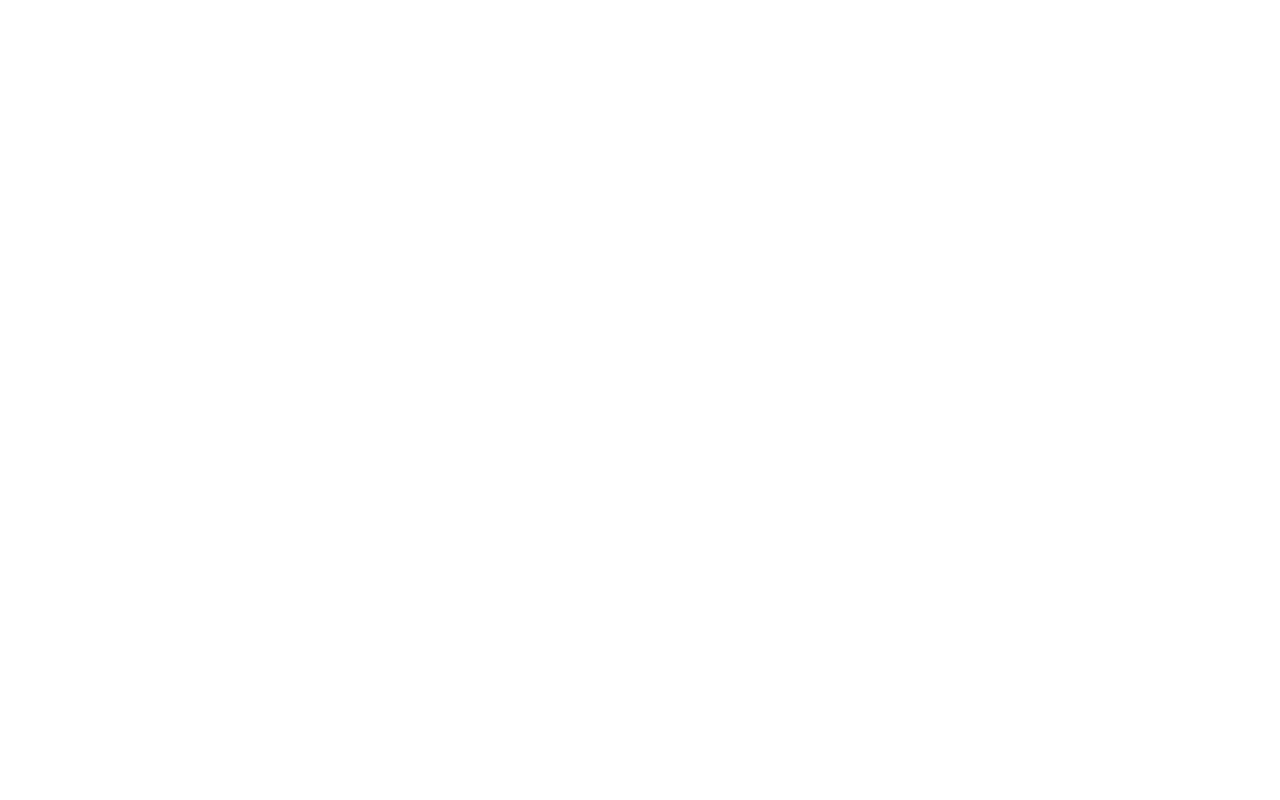
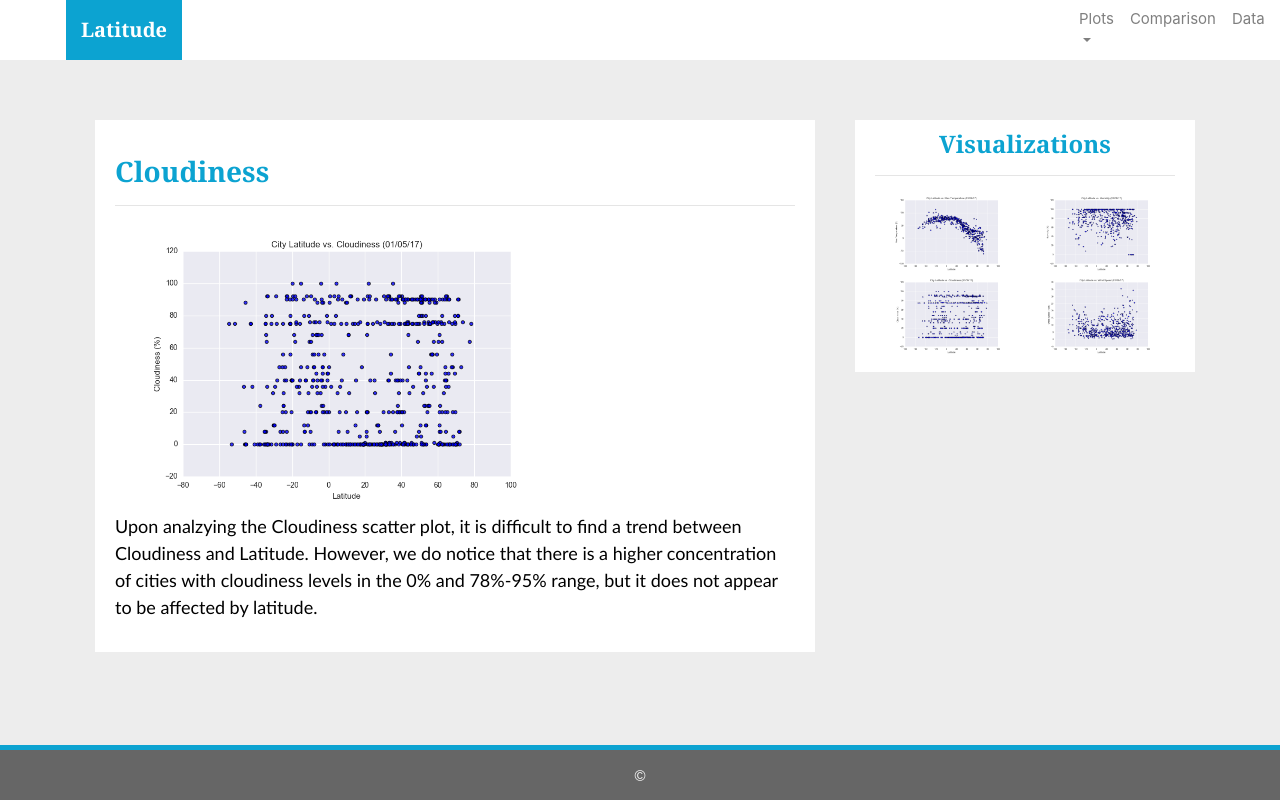
Before and after one commit to tatianafrattale/Web-Design-Challenge, a plain HTML site: page cloudiness.html in a window 1280 px wide. Drawn offline with nearby package versions, Linux system fonts and the light colour scheme.

Commit message:
cloudiness page

```diff
--- a/cloudiness.html
+++ b/cloudiness.html
@@ -0,0 +1,116 @@
+<!DOCTYPE html>
+<html lang="en-us">
+
+<head>
+  <meta charset="UTF-8">
+  <title>Cloudiness</title>
+  <!-- style css -->
+  <link rel="stylesheet" href="reset.css">
+  <!-- Bootstrap CSS -->
+  <link rel="stylesheet" href="https://maxcdn.bootstrapcdn.com/bootstrap/4.0.0/css/bootstrap.min.css" integrity="sha384-Gn5384xqQ1aoWXA+058RXPxPg6fy4IWvTNh0E263XmFcJlSAwiGgFAW/dAiS6JXm" crossorigin="anonymous">
+  <script src="https://code.jquery.com/jquery-3.3.1.slim.min.js" integrity="sha384-q8i/X+965DzO0rT7abK41JStQIAqVgRVzpbzo5smXKp4YfRvH+8abtTE1Pi6jizo" crossorigin="anonymous"></script>
+  <script src="https://cdnjs.cloudflare.com/ajax/libs/popper.js/1.14.7/umd/popper.min.js" integrity="sha384-UO2eT0CpHqdSJQ6hJty5KVphtPhzWj9WO1clHTMGa3JDZwrnQq4sF86dIHNDz0W1" crossorigin="anonymous"></script>
+  <script src="https://stackpath.bootstrapcdn.com/bootstrap/4.3.1/js/bootstrap.min.js" integrity="sha384-JjSmVgyd0p3pXB1rRibZUAYoIIy6OrQ6VrjIEaFf/nJGzIxFDsf4x0xIM+B07jRM" crossorigin="anonymous"></script>
+  <!-- Set the style with style.css -->
+  <link rel="stylesheet" type="text/css" href="style.css">
+</head>
+    <body>
+        <!-- Navigation -->
+        <div class="navigation">
+            <nav class="navbar navbar-expand-lg navbar-light">
+              <div class="col-sm-12 col-md-2">
+                <a class="navbar-brand" style="background-color:rgb(12, 163, 209);" href="index.html">Latitude</a>
+                <button class="navbar-toggler border border-black " type="button" data-toggle="collapse" data-target="#navbarSupportedContent"
+                aria-controls="navbarSupportedContent" aria-expanded="true" aria-label="Toggle navigation">
+                <span class="navbar-toggler-icon"></span>
+                </button>
+              </div>
+              <div class="col-sm-12 col-md-8"></div>
+                <!-- add drop down buttons  -->
+                <div class="col-sm-12 col-md-2">
+                <div class="collapse navbar-collapse" id="navbarSupportedContent">
+                  <ul class="navbar-nav mr-auto">
+                    <li class="nav-item dropdown">
+                      <a class="nav-link dropdown-toggle" id="navbarDropdown" role="button" data-toggle="dropdown" aria-haspopup="true" aria-expanded="false">
+                        Plots
+                      </a>
+                      <div class="dropdown-menu" aria-labelledby="navbarDropdown">
+                        <a class="dropdown-item" href="maxtemp.html">Max Temperature</a>
+                        <a class="dropdown-item" href="humidity.html">Humidity</a>
+                        <a class="dropdown-item" href="cloudiness.html">Cloudiness</a>
+                        <a class="dropdown-item" href="windspeed.html">Wind Speed</a>
+
+                      </div>
+                    </li>
+                    <li class="nav-item">
+                      <a class="nav-link" href="comparison.html">Comparison</a>
+                    </li>
+                    <li class="nav-item">
+                      <a class="nav-link" href="data.html">Data</a>
+                    </li>
+
+                  </ul>
+                </div>
+                </div>
+            </nav>
+        </div>
+        <!-- Navigation end -->
+
+        <!-- Start of the content -->
+      <div class="container">
+        <div class="row">
+          <div class="col-sm-12 col-md-8">
+              <div class=box>
+                <h3>Cloudiness</h3>
+                <hr>
+                <div class="col-8">
+                <img src="assets/Fig3.png" alt="Cloudiness">
+                </div>
+                <p>Upon analzying the Cloudiness scatter plot, it is difficult to find a trend between Cloudiness and Latitude. However, we do notice that there is a higher concentration of cities with cloudiness levels in the 0% and 78%-95% range, but it does not appear to be affected by latitude.</p>
+          </div>
+        </div>
+          <div class="col-sm-12 col-md-4">
+
+            <!-- Start of Visualizations imageNav Area -->
+        <div class=box>
+            <section id="imageNav-area">
+              <div class="imageNav-content">
+                <h4 class="imageNav-header">Visualizations</h4>
+                <hr>
+                <div class="container">
+                         <div class="row">
+                          <div class="col-6">
+                      <a href="maxtemp.html">
+                              <img src="assets/Fig1.png" alt="Latitude vs. Max Temperature",  class="imageNav-photo">
+                              </a>
+                          </div>
+                          <div class="col-6">
+                      <a href="humidity.html">
+                              <img src="assets/Fig2.png" alt="Latitude vs. Humidity",  class="imageNav-photo">
+                            </a>
+                  </div>
+                          <div class="col-6">
+                      <a href="cloudiness.html">
+                              <img src="assets/Fig3.png" alt="Latitude vs. Cloudiness",  class="imageNav-photo">
+                              </a>
+                          </div>
+                          <div class="col-6">
+                      <a href="windspeed.html">
+                              <img src="assets/Fig4.png" alt="Latitude vs. Wind Speed",  class="imageNav-photo">
+                              </a>
+                          </div>
+                  </div>
+                      </div>
+                </div>
+              </div>
+            </div>
+         <!-- containter end -->
+    <!-- footer -->
+      <footer>
+      <div class="footer">&copy;
+
+      </div>
+    </footer>
+    <!-- footer end -->
+    </body>
+</html>
```
Also changed, not shown: humidity.html (+1 -0 lines).
